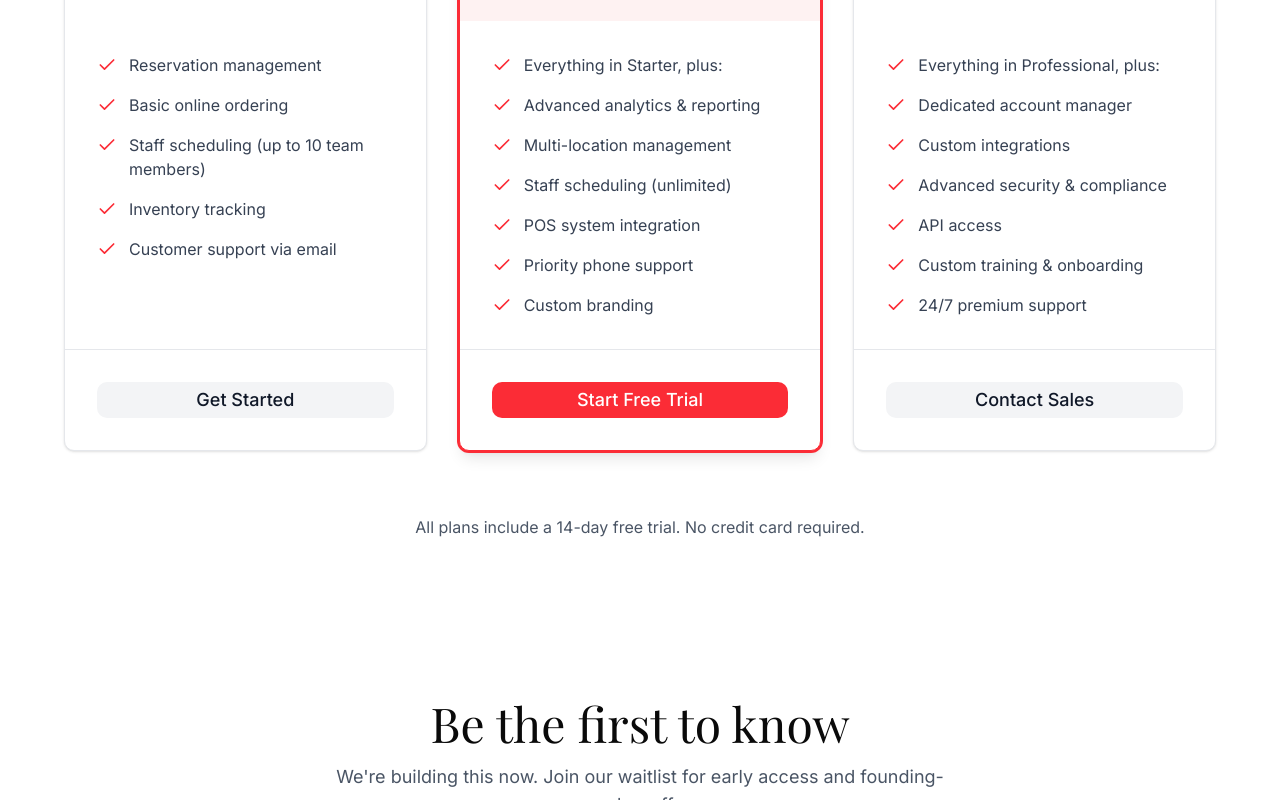
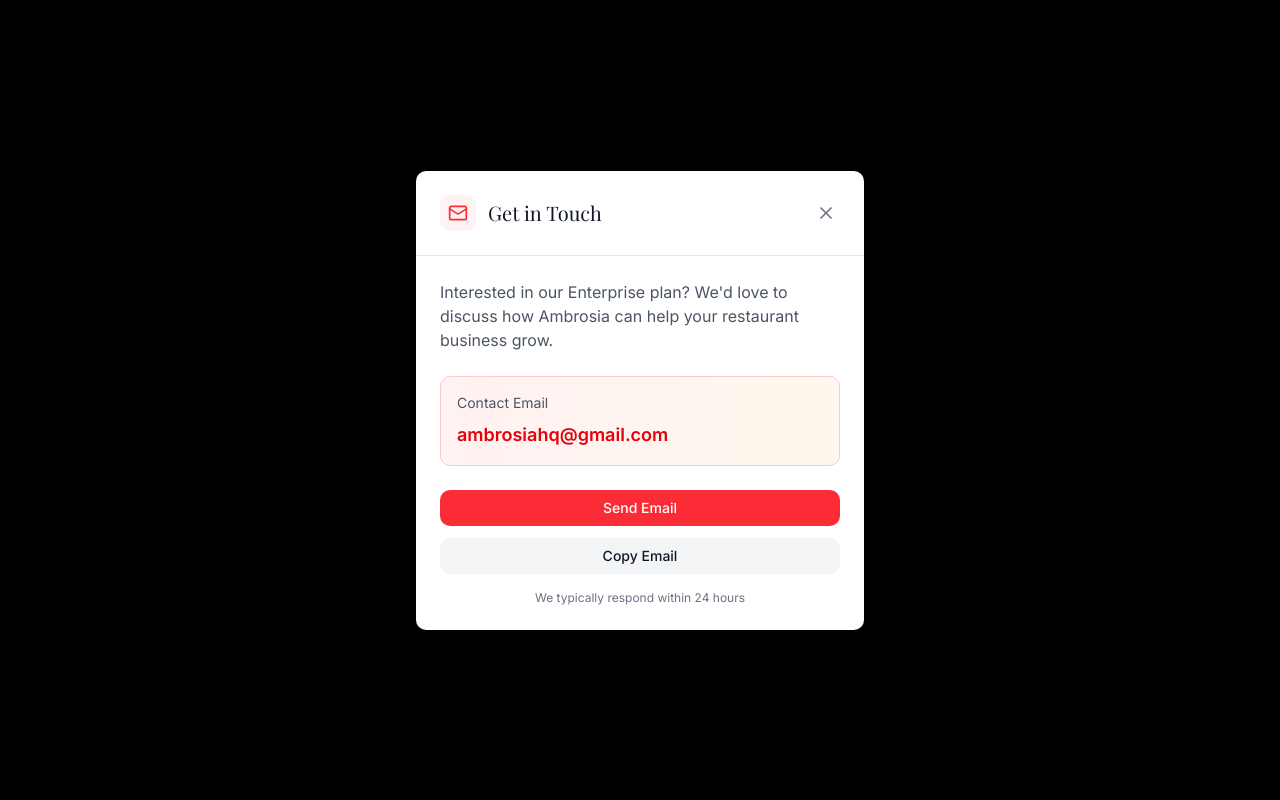
Before and after one commit to InduwaraThisaru2269/ambrosia-marketing-site, a Next.js app: page / in a window 1280 px wide. Both pictures are taken after a click on the button "Contact Sales". Shown: the part 5364-6164 px from the top of the page. Built offline with nearby package versions, Linux system fonts and the light colour scheme; a web font is replaced by a local one.

Commit message:
feat: add contact sales modal for Enterprise plan
Create elegant modal with email, actions, and smooth animations.

Co-authored-by: Induwara Thisaru 🌊🌴 <135179525+InduwaraThisaru2269@users.noreply.github.com>

```diff
--- /dev/null
+++ b/components/contact-sales-modal.tsx
@@ -0,0 +1,94 @@
+'use client'
+
+import { useState } from 'react'
+import { X, Mail } from 'lucide-react'
+import { Button } from '@/components/ui/button'
+
+const ContactSalesModal = ({ isOpen, onClose }: { isOpen: boolean; onClose: () => void }) => {
+  const [copied, setCopied] = useState(false)
+  const contactEmail = 'ambrosiahq@gmail.com'
+
+  const handleCopyEmail = () => {
+    navigator.clipboard.writeText(contactEmail)
+    setCopied(true)
+    setTimeout(() => setCopied(false), 2000)
+  }
+
+  const handleSendEmail = () => {
+    window.location.href = `mailto:${contactEmail}?subject=Enterprise%20Plan%20Inquiry&body=Hi%20Ambrosia%20Team%2C%0A%0AI%27m%20interested%20in%20learning%20more%20about%20your%20Enterprise%20plan.%0A%0ABest%20regards`
+  }
+
+  if (!isOpen) return null
+
+  return (
+    <>
+      {/* Backdrop */}
+      <div
+        className="fixed inset-0 bg-black bg-opacity-40 z-40 transition-opacity"
+        onClick={onClose}
+      />
+
+      {/* Modal */}
+      <div className="fixed inset-0 z-50 flex items-center justify-center p-4">
+        <div className="bg-white rounded-lg shadow-2xl max-w-md w-full animate-in fade-in zoom-in-95 duration-200">
+          {/* Header */}
+          <div className="flex items-center justify-between p-6 border-b border-gray-200">
+            <div className="flex items-center gap-3">
+              <div className="p-2 bg-red-50 rounded-lg">
+                <Mail className="w-5 h-5 text-red-500" />
+              </div>
+              <h2 className="text-xl font-serif text-gray-900">Get in Touch</h2>
+            </div>
+            <button
+              onClick={onClose}
+              className="p-1 hover:bg-gray-100 rounded-lg transition-colors"
+              aria-label="Close dialog"
+            >
+              <X className="w-5 h-5 text-gray-500" />
+            </button>
+          </div>
+
+          {/* Content */}
+          <div className="p-6">
+            <p className="text-gray-600 mb-6">
+              Interested in our Enterprise plan? We'd love to discuss how Ambrosia can help your restaurant business grow.
+            </p>
+
+            {/* Email Display */}
+            <div className="mb-6 p-4 bg-gradient-to-r from-red-50 to-orange-50 rounded-lg border border-red-200">
+              <p className="text-sm text-gray-600 mb-2">Contact Email</p>
+              <p className="text-lg font-semibold text-red-600">{contactEmail}</p>
+            </div>
+
+            {/* Action Buttons */}
+            <div className="space-y-3">
+              <Button
+                onClick={handleSendEmail}
+                className="w-full bg-red-500 hover:bg-red-600 text-white font-medium py-2.5 rounded-lg transition-colors"
+              >
+                Send Email
+              </Button>
+              <Button
+                onClick={handleCopyEmail}
+                className={`w-full transition-all ${
+                  copied
+                    ? 'bg-green-100 text-green-700'
+                    : 'bg-gray-100 hover:bg-gray-200 text-gray-900'
+                } font-medium py-2.5 rounded-lg`}
+              >
+                {copied ? '✓ Email Copied' : 'Copy Email'}
+              </Button>
+            </div>
+
+            {/* Footer Text */}
+            <p className="text-xs text-gray-500 text-center mt-4">
+              We typically respond within 24 hours
+            </p>
+          </div>
+        </div>
+      </div>
+    </>
+  )
+}
+
+export default ContactSalesModal
--- a/components/plans-section.tsx
+++ b/components/plans-section.tsx
@@ -1,9 +1,12 @@
 'use client'
 
+import { useState } from 'react'
 import { Check, CreditCard } from 'lucide-react'
 import { Button } from '@/components/ui/button'
+import ContactSalesModal from '@/components/contact-sales-modal'
 
 const PlansSection = () => {
+  const [isContactModalOpen, setIsContactModalOpen] = useState(false)
   const plans = [
     {
       name: 'Starter',
@@ -113,6 +116,7 @@ const PlansSection = () => {
               {/* CTA Button */}
               <div className="p-6 sm:p-8 border-t border-gray-200">
                 <Button
+                  onClick={() => plan.cta === 'Contact Sales' && setIsContactModalOpen(true)}
                   className={`w-full ${
                     plan.highlighted
                       ? 'bg-red-500 hover:bg-red-600 text-white'
@@ -133,6 +137,12 @@ const PlansSection = () => {
           </p>
         </div>
       </div>
+
+      {/* Contact Sales Modal */}
+      <ContactSalesModal
+        isOpen={isContactModalOpen}
+        onClose={() => setIsContactModalOpen(false)}
+      />
     </section>
   )
 }
```
